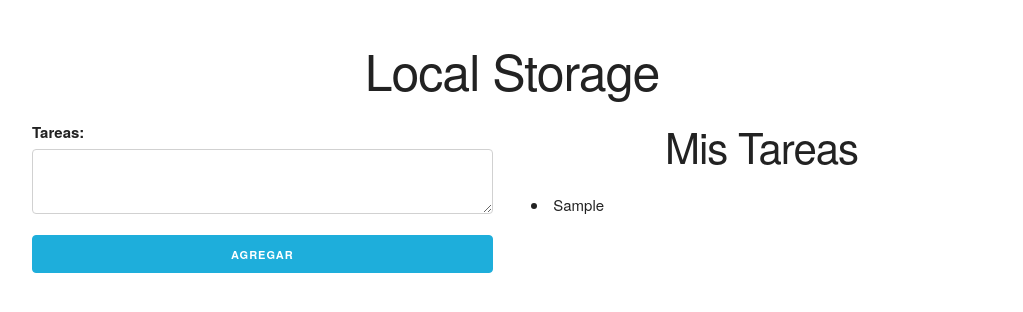
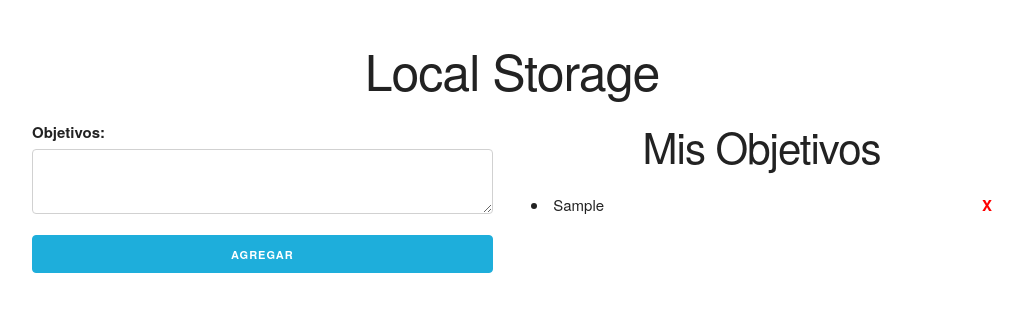
Before and after one commit to yechua-silva/Lista-Tareas, a plain HTML site: page index.html in a window 1280 px wide. Both pictures are taken after typing "Sample" into the empty fields and a click on the input "Agregar". Shown: the whole page, without its empty margins (128-1151 px from the left). Drawn offline with Linux system fonts and the light colour scheme.

Commit message:
Cree funcinalidad para borrar tweets

```diff
--- a/index.html
+++ b/index.html
@@ -4,7 +4,7 @@
     <meta charset="UTF-8">
     <meta http-equiv="X-UA-Compatible" content="IE=edge">
     <meta name="viewport" content="width=device-width, initial-scale=1.0">
-    <title>Lista Tareas</title>
+    <title>Lista Objetivos</title>
     <link rel="stylesheet" href="css/normalize.css">
     <link rel="stylesheet" href="css/skeleton.css">
     <link rel="stylesheet" href="css/custom.css">
@@ -15,7 +15,7 @@
             <h1>Local Storage</h1>
             <div class="row">
                 <div class="six columns">
-                    <label for="tweet">Tareas:</label>
+                    <label for="tweet">Objetivos:</label>
                     <form id="formulario">
                         <label for="tweet"></label>
                         <textarea  id="tweet" class="u-full-width"></textarea>
@@ -23,7 +23,7 @@
                     </form>
                 </div>
                 <div class="six columns">
-                    <h2>Mis Tareas</h2>
+                    <h2>Mis Objetivos</h2>
                     <div id="lista-tweets"></div>
                 </div>
             </div>
--- a/js/app.js
+++ b/js/app.js
@@ -56,11 +56,24 @@ const crearHTML = () => {
     //verificamos si tweets posee algo
     if (tweets.length > 0) {
         tweets.forEach(tweet => {
+            //Agregar un boton para eliminar
+            const btnEliminar = document.createElement('a')
+            btnEliminar.classList.add('borrar-tweet');
+            btnEliminar.textContent = 'X'
+
+            //Añadir la funcion de eliminar
+            btnEliminar.onclick = () => {
+                borrarTweet(tweet.id);
+            }
+
             //crear HTML
             const li = document.createElement('LI');
 
             //añadir el texto
             li.innerText = tweet.texto
+
+            //Asignar el boton
+            li.appendChild(btnEliminar);
 
             //insetar en el HTML
             listaTwets.appendChild(li);
@@ -80,6 +93,13 @@ const limpiarHTML = () => {
         listaTwets.removeChild(listaTwets.firstChild);
     }
 }
+
+//borara tweets
+const borrarTweet = id => {
+    //deja todos menos el del id que le pasamos
+    tweets = tweets.filter( tweet => tweet.id !== id)
+    crearHTML();
+};
 //EVENTS LISTENERS
 const eventListener = () => {
     //formulario escucha cuando se hace el submit, cuando el usuario agrega un nuevo tweet
```
